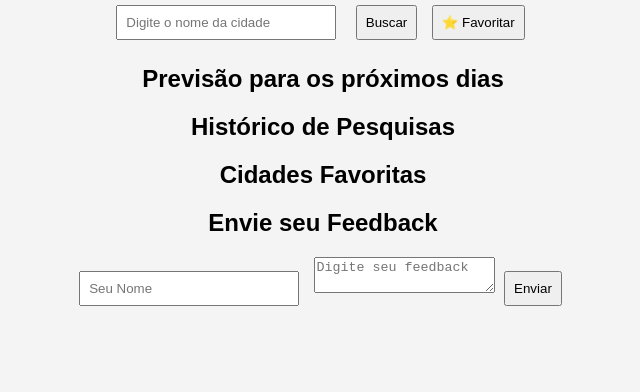
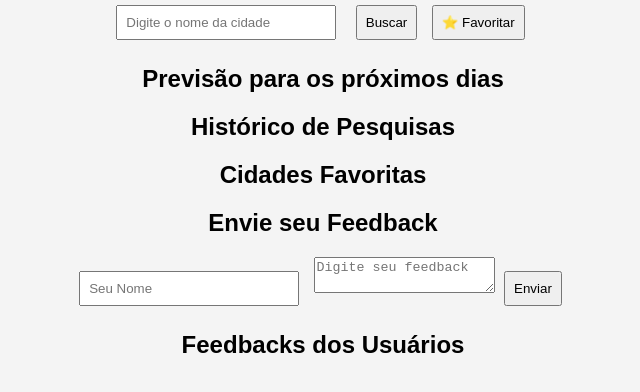
Before and after one commit to gurodrigues96/-07-API-REST---Gustavo-Rodrigues---WeatherAPI, a plain HTML site: page index.html in a window 1280 px wide. Shown: the part 108-500 px from the top of the page, without its empty margins (317-957 px from the left). Drawn offline with Linux system fonts and the light colour scheme.

Commit message:
Update index.html

```diff
--- a/index.html
+++ b/index.html
@@ -5,6 +5,7 @@
     <meta name="viewport" content="width=device-width, initial-scale=1.0">
     <title>WeatherAPI - Clima</title>
     <link rel="stylesheet" href="style.css">
+    <script src="script.js"></script>
 </head>
 <body>
 
@@ -31,7 +32,9 @@
 <button onclick="enviarFeedback()">Enviar</button>
 <div id="status"></div>
 
-
-    <script src="script.js"></script>
+<div id="feedback-container">
+    <h2>Feedbacks dos Usuários</h2>
+    <ul id="lista-feedbacks"></ul>
+</div>
 </body>
 </html>
```
